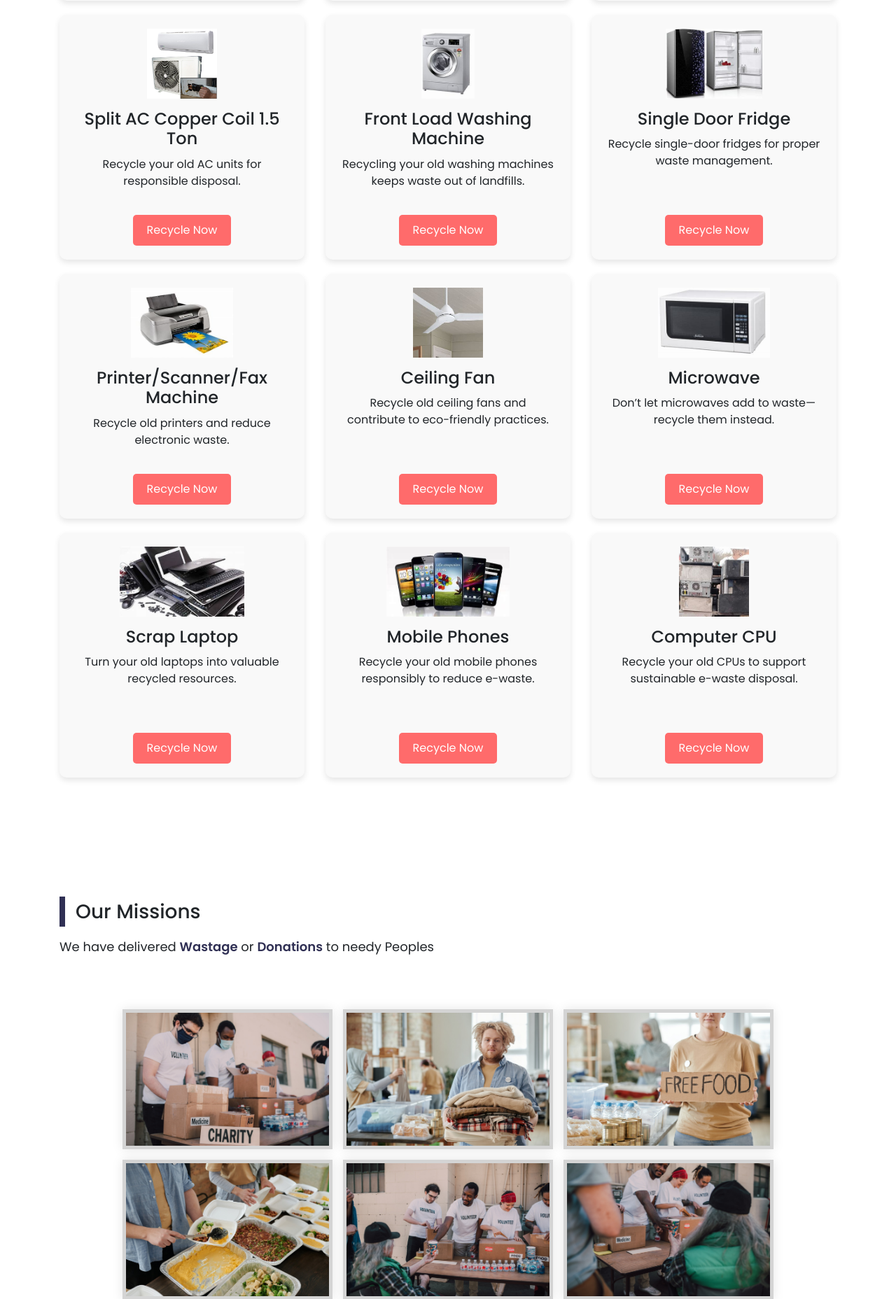
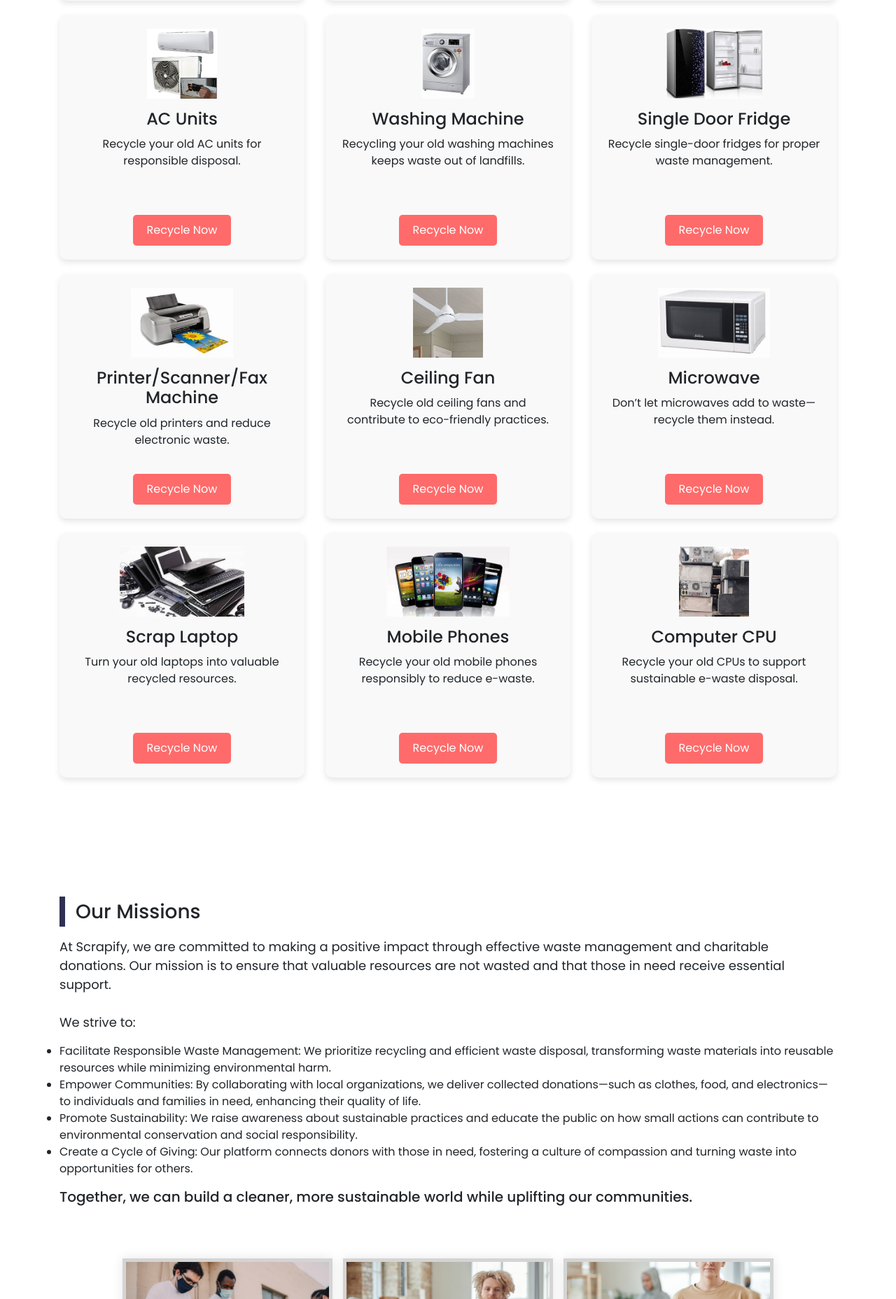
Before and after one commit to amal4510/Scrap-Store-, a Flask app: page / in a window 1280 px wide. Shown: the part 1245-3101 px from the top of the page at 70% size. Run offline with Flask 3, Linux system fonts and the light colour scheme.

Commit message:
content updated

```diff
--- a/templates/index.html
+++ b/templates/index.html
@@ -146,7 +146,7 @@
                 <div class="col-lg-4">
                     <div class="don-box">
                         <img src="{{url_for('static', filename='img/don/ac.jpg')}}" alt="AC Units">
-                        <h3>Split AC Copper Coil 1.5 Ton</h3>
+                        <h3>AC Units</h3>
                         <p>Recycle your old AC units for responsible disposal.</p>
                         <a href="#contact" class="btn1">Recycle Now</a>
                     </div>
@@ -154,7 +154,7 @@
                 <div class="col-lg-4">
                     <div class="don-box">
                         <img src="{{url_for('static', filename='img/don/wm.jpg')}}" alt="Washing Machine">
-                        <h3>Front Load Washing Machine</h3>
+                        <h3> Washing Machine</h3>
                         <p>Recycling your old washing machines keeps waste out of landfills.</p>
                         <a href="#contact" class="btn1">Recycle Now</a>
                     </div>
@@ -225,7 +225,20 @@
         <div class="container">
             <div class="heading">
                 <h2>Our Missions</h2>
-                <p>We have delivered <span>Wastage</span> or <span>Donations</span> to needy Peoples</p>
+                <p>At Scrapify, we are committed to making a positive impact through effective waste management and charitable donations. Our mission is to ensure that valuable resources are not wasted and that those in need receive essential support. <br> <br>
+                    We strive to:
+                    <ul>
+                        <li>
+                    Facilitate Responsible Waste Management: We prioritize recycling and efficient waste disposal, transforming waste materials into reusable resources while minimizing environmental harm. </li>
+                    <li>
+                    Empower Communities: By collaborating with local organizations, we deliver collected donations—such as clothes, food, and electronics—to individuals and families in need, enhancing their quality of life. </li>
+                    <li>
+                    Promote Sustainability: We raise awareness about sustainable practices and educate the public on how small actions can contribute to environmental conservation and social responsibility. </li>
+                    <li>
+                    Create a Cycle of Giving: Our platform connects donors with those in need, fostering a culture of compassion and turning waste into opportunities for others. </li>
+                </ul>
+                    <h5>
+                    Together, we can build a cleaner, more sustainable world while uplifting our communities. </h5></p>
             </div>
             <div class="gallery-sec">
                 <div class="container">
@@ -260,15 +273,15 @@
                 </div>
                 <div class="col-lg-8 order-first order-lg-last">
                     <div class="heading">
-                        <h2>What We Do & Why We Do</h2>
+                        <h2>What We Do</h2>
                     </div>
-                    <p>Lorem ipsum dolor, sit amet consectetur adipisicing elit. Consequatur voluptatibus voluptatem
-                        neque, dicta architecto minima amet suscipit deserunt delectus cumque ea excepturi fuga alias,
-                        labore eaque placeat facere impedit quia?</p>
-                    <p>Lorem ipsum dolor sit amet consectetur adipisicing elit. Quae aspernatur totam, perferendis
-                        deleniti natus voluptatum. Distinctio consequuntur eum facilis et? Amet vero soluta distinctio
-                        veniam eveniet? Corrupti laborum ex nobis.</p>
-                </div>
+                    <p>At Scrapify, we focus on transforming waste into valuable resources while supporting our communities. We collect various recyclable materials—such as clothes, electronics, and paper—and ensure they are processed responsibly. Through partnerships with local organizations, we deliver these items to individuals and families in need.</p>
+                        <div class="col-lg-8 order-first order-lg-last">
+                            <div class="heading">
+                                <h2>Why We Do</h2>
+                                </div>
+                    <p>We believe every piece of waste can make a difference. Our mission emphasizes environmental sustainability and social responsibility. By effectively managing waste, we reduce landfill impact and promote a culture of giving within our communities. Driven by a desire to empower those in need and educate the public about recycling, we aim to create a more sustainable future. Together, we can turn waste into opportunities for a better tomorrow.
+                    </p>
             </div>
         </div>
     </section>
@@ -304,12 +317,19 @@
                                             <div class="form-group">
                                                 <select name="donation" id="donation" required>
                                                     <option value="">Choose Donation or Wastage</option>
-                                                    <option value="food">Food</option>
-                                                    <option value="clothes">Clothes</option>
-                                                    <option value="footwear">Footwear</option>
-                                                    <option value="books">Books</option>
-                                                    <option value="fund">Fund</option>
-                                                    <option value="gadget">Ele. Gadgets</option>
+                                                    <option value="normal">Normal Recyclables</option>
+                                                    <option value="papers">Office Paper (A3/A4)</option>
+                                                    <option value="newspaper">Newspaper</option>
+                                                    <option value="ac">AC Units
+                                                    </option>
+                                                    <option value="wm">Washing Machine
+                                                    </option>
+                                                    <option value="printer">Printer/Scanner/Fax Machine</option>
+                                                    <option value="fan">Ceiling Fan</option>
+                                                    <option value="oven">Microwave</option>
+                                                    <option value="lap">Scrap laptop</option>
+                                                    <option value="mobile">Mobile phone</option>
+                                                    <option value="cpu">Computer CPU</option>
                                                 </select>
                                             </div>
                                         </div>
```
